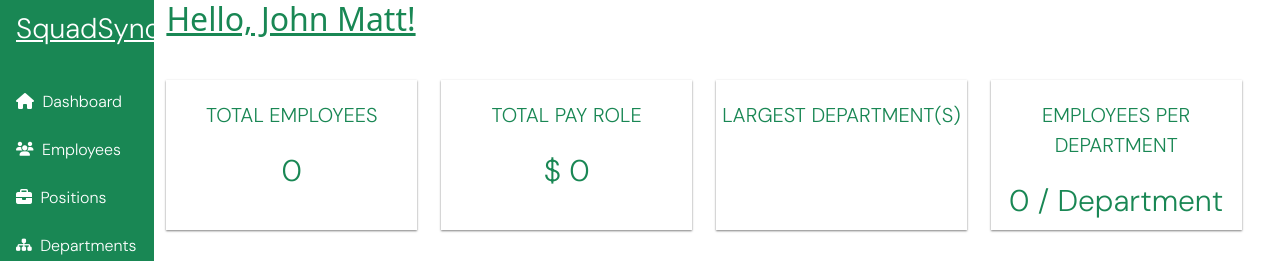
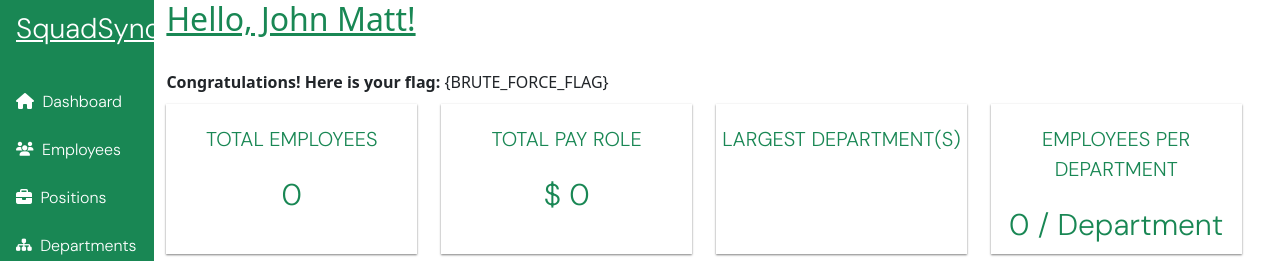
Before and after one commit to ouspg/CyberSecurity1-Labs, a Flask app: page /john in a window 1280 px wide. Shown: the top 261 px of the page. Run offline with Flask 3, Linux system fonts and the light colour scheme; a user stored in the database is signed in; data that the repository does not hold is empty; some libraries are stand-ins or nearby versions.

Commit message:
added bruteforce flag

```diff
--- a/burp_suite/application/templates/dashboard.html
+++ b/burp_suite/application/templates/dashboard.html
@@ -14,6 +14,13 @@
 
 <div class="mainContent">
     <h2 id="title">Hello, {{name}}!</h2>
+
+    {% if flag %}
+    <div class="flag">
+        <strong>Congratulations! Here is your flag:</strong> {{ flag }}
+    </div>
+    {% endif %}
+
     <div class="row">
         <div class="col-md-3">
             <div class="summary-box">
--- a/burp_suite/application/views.py
+++ b/burp_suite/application/views.py
@@ -134,8 +134,12 @@ def dashboard(username):
         if len(sideBarName) > 16:
             sideBarName = '...'
 
-        return render_template('dashboard.html', name=current_user.firstName + " " + current_user.lastName, sideBarName=sideBarName, events=events, birthdays=birthdays, username=current_user.username,
+        if username == "john":
+            return render_template('dashboard.html', flag=r"{BRUTE_FORCE_FLAG}", name=current_user.firstName + " " + current_user.lastName, sideBarName=sideBarName, events=events, birthdays=birthdays, username=current_user.username,
                                phoneNumbers=phoneNumbers, totalEmployees=totalEmployees, totalPayRole=totalPayRole, largestDepartments=largestDepartments, employeesPerDepartment=employeesPerDepartment)
+        else:
+            return render_template('dashboard.html', name=current_user.firstName + " " + current_user.lastName, sideBarName=sideBarName, events=events, birthdays=birthdays, username=current_user.username,
+                                phoneNumbers=phoneNumbers, totalEmployees=totalEmployees, totalPayRole=totalPayRole, largestDepartments=largestDepartments, employeesPerDepartment=employeesPerDepartment)
     else: #makes it so the user can't put a random string as a username in the URL. eg(http://127.0.0.1:5000/FakeUsername is not acceptable)
         return redirect(url_for('auth.login'))
 
```
